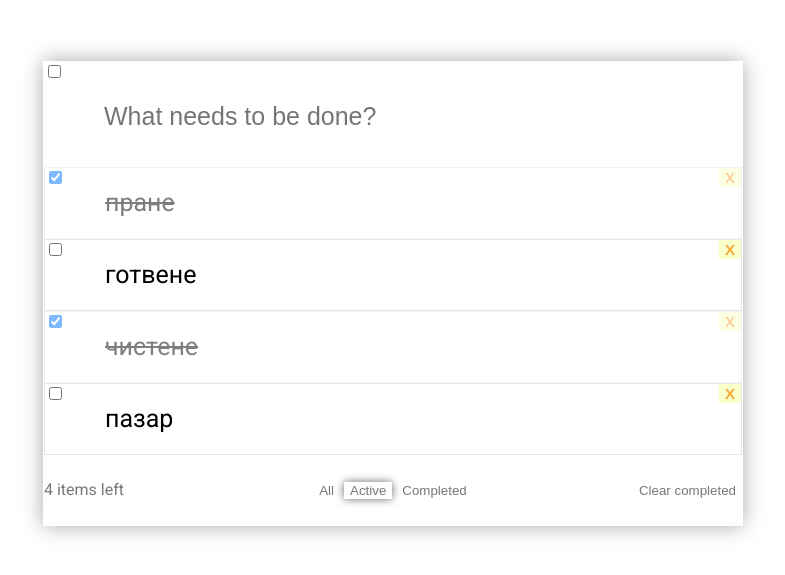
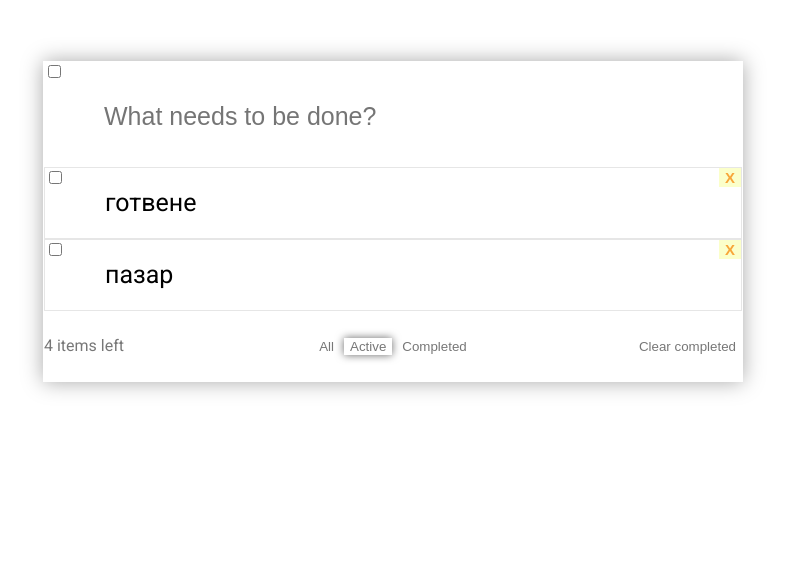
Before and after one commit to krassypetkova/jQuery, a website: page todos/index.html in a window 1280 px wide. Both pictures are taken after a click on the button "Active". Shown: the part 147-722 px from the top of the page, without its empty margins (247-1032 px from the left). Drawn offline with nearby package versions, Linux system fonts and the light colour scheme.

Commit message:
Filter active todos

```diff
--- a/todos/index.html
+++ b/todos/index.html
@@ -34,7 +34,7 @@
 
             <div id="buttons-wrapper">
                 <input id="show-all" class="btn hvr-glow" type="button" value="All">
-                <input class="btn hvr-glow" type="button" value="Active">
+                <input class="btn hvr-glow show-active" type="button" value="Active">
                 <input class="btn hvr-glow show-completed" type="button" value="Completed">
             </div>
             <div id="items-right">
@@ -45,10 +45,13 @@
 </section>
 
 <script>
+    var $todoList = $("#todo-list");
+
     $("#add-todo-form").submit(addTodo);
     $("#checkbox-all").click(toggleAllTodos);
     $(".clear-completed").click(clearCompleted);
     $(".show-completed").click(filterCompleted);
+    $(".show-active").click(filterActive);
     $("#show-all").click(showAll);
     $("#todo-list input:checkbox").click(toggleTodo);
 
@@ -96,10 +99,22 @@
 
 
     function filterCompleted() {
-        var $todoList = $("#todo-list");
-
         $todoList.find("li.completed").show();
         $todoList.find("li:not(.completed)").hide();
+    }
+
+    //same function with itteration implementation
+/*    function filterCompleted() {
+        var $allTodos = $("#todo-list > li");
+
+        $allTodos.each(function (index, todoEl) {
+            $(todoEl).toggle($todo.hasClass('completed'));
+        });
+    }*/
+
+    function filterActive() {
+        $todoList.find("li.completed").hide();
+        $todoList.find("li:not(.completed)").show();
     }
 
     function showAll() {
```
